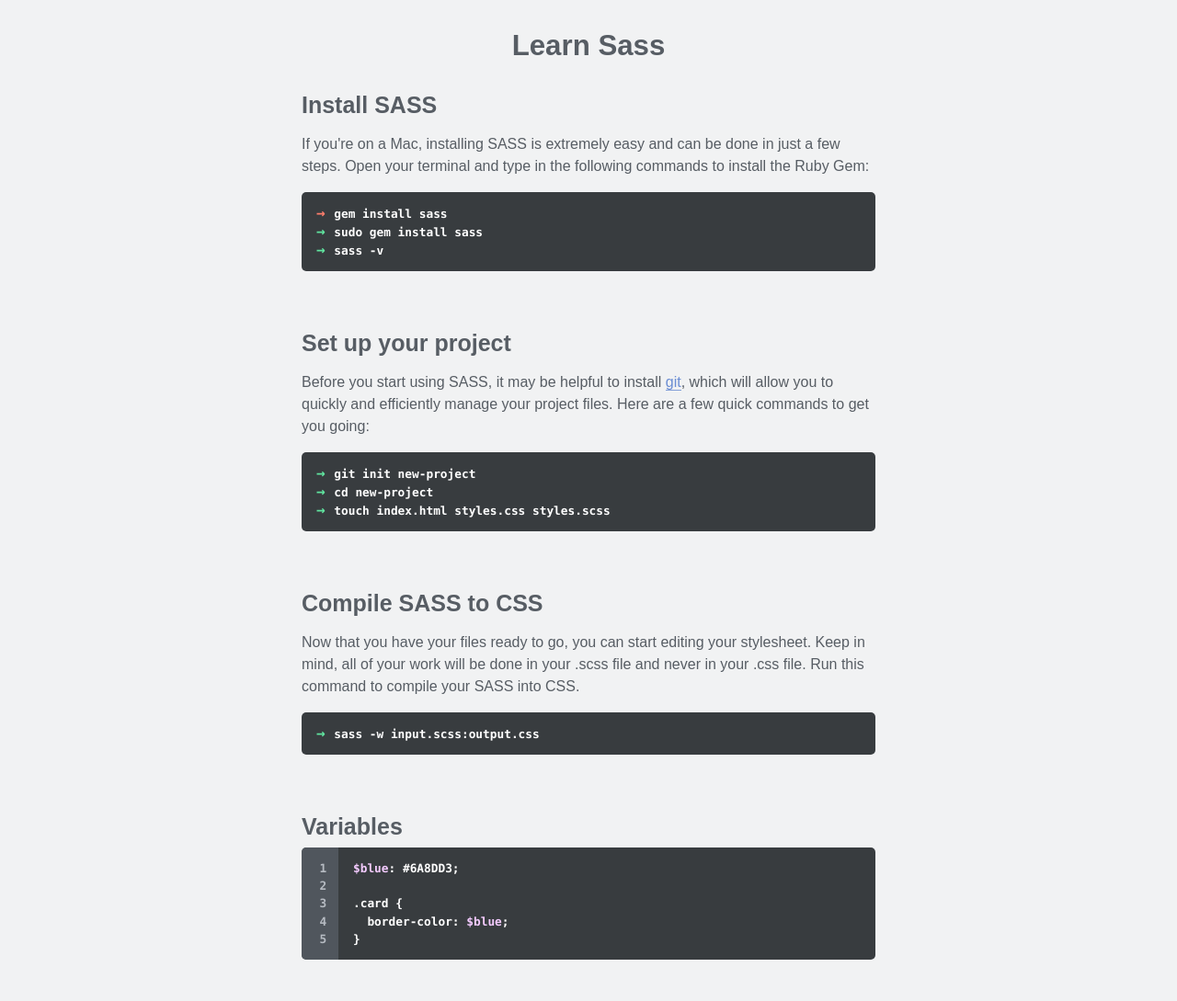
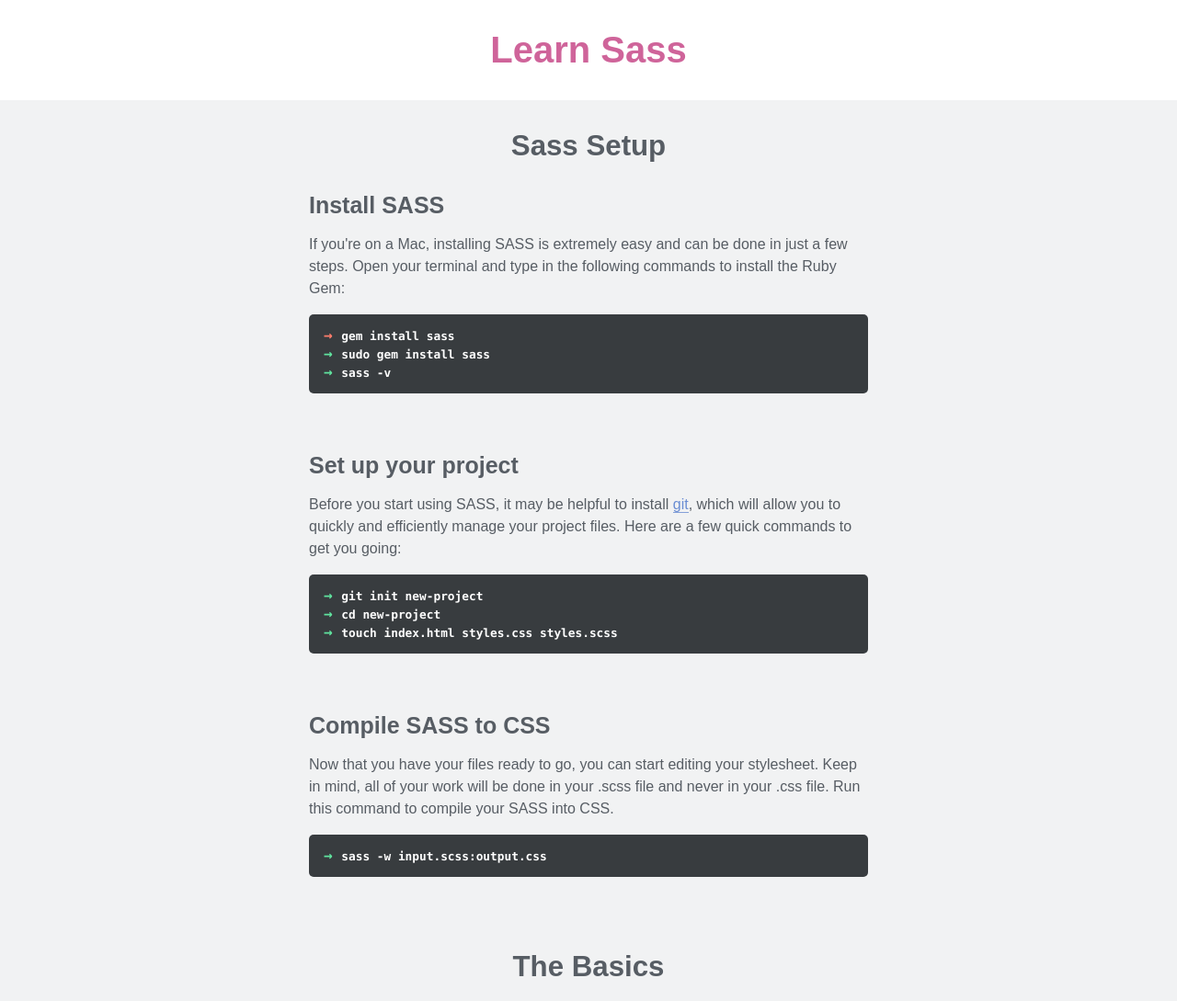
Before and after one commit to jrauh/jaredrauh.github.io, a website: page sass/index.html in a window 1280 px wide. Shown: the top 1089 px of the page at 92% size. Drawn offline with Linux system fonts and the light colour scheme.

Commit message:
Added header to Sass page

```diff
--- a/sass/index.html
+++ b/sass/index.html
@@ -11,8 +11,13 @@
 
 <body>
 
+<header class="hero">
+  <h1>
+    Learn Sass
+  </h1>
+</header>
 <section class="row center-align" style="margin-top: 1rem;">
-  <h1>Learn Sass</h1>
+  <h1>Sass Setup</h1>
 </section>
 <section class="row">
   <h2>Install SASS</h2>
@@ -55,6 +60,10 @@
     <span class="code__arrow green">&#8594; </span>
     sass -w input.scss:output.css
   </div>
+
+  <section class="row center-align" style="margin-top: 1rem;">
+    <h1>The Basics</h1>
+  </section>
 
   <h2>Variables</h2>
   <div class="code">
--- a/styles/partials/_learn.scss
+++ b/styles/partials/_learn.scss
@@ -7,7 +7,7 @@
 
 section {
   margin-top: 1rem;
-  padding: 1rem 0.5rem;
+  padding: 1rem;
 }
 
 h1, h2, h3, h4, h5, h6 {
@@ -28,6 +28,21 @@
   color: $gray-700c;
   font-size: 16px;
   line-height: 1.5rem;
+}
+
+header {
+  &.hero {
+    background-color: $white;
+    border: none;
+    height: auto;
+    padding: 2rem;
+    position: static;
+    h1 {
+      color: #CF649A;
+      font-size: 2.5rem;
+      text-align: center;
+    }
+  }
 }
 
 .code {
```
Also changed, not shown: styles/styles.css.
